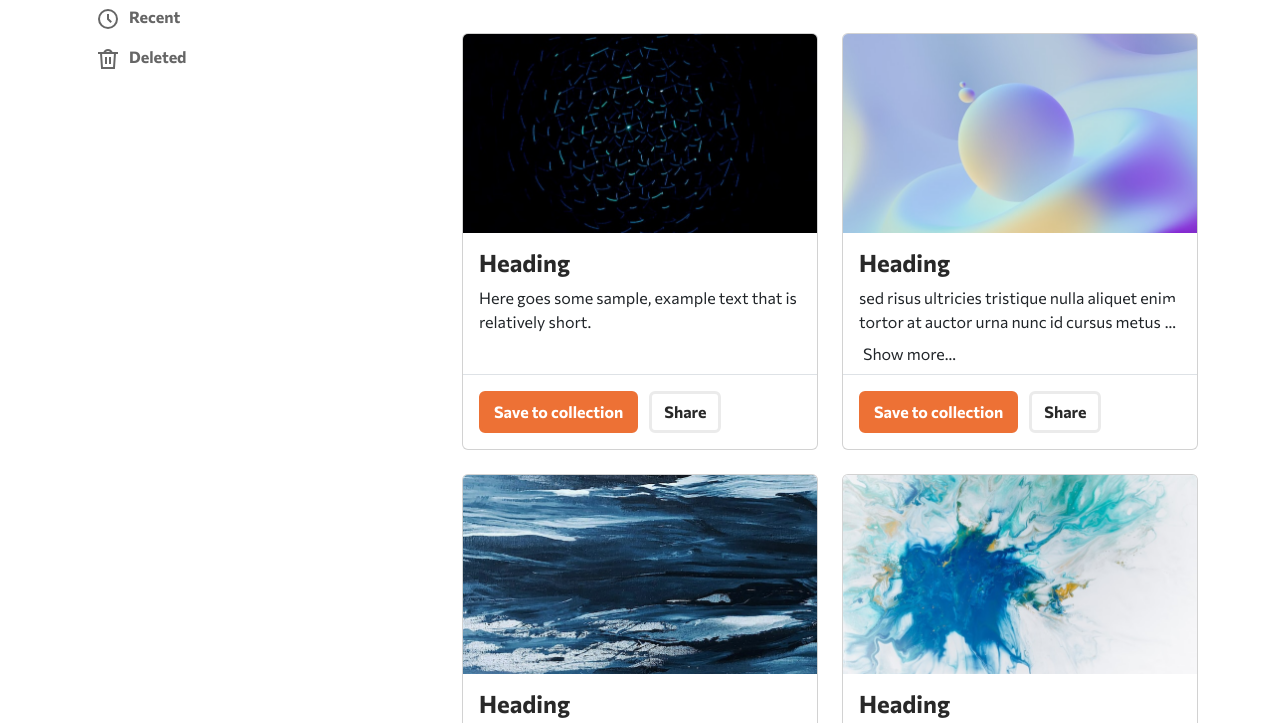
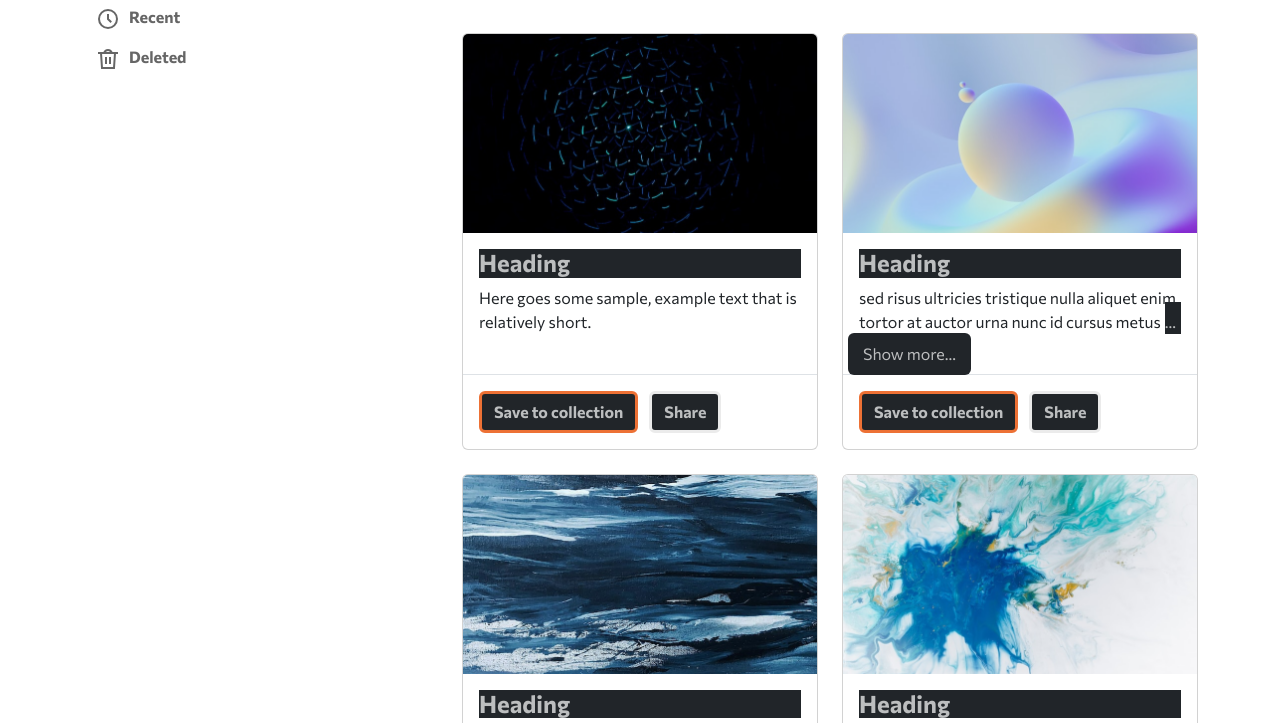
Before and after one commit to artemandrosenko/bootstrap-demo, a plain HTML site: page index.html in a window 1280 px wide. Shown: the part 211-934 px from the top of the page. Drawn offline with nearby package versions, Linux system fonts and the light colour scheme; no server answers.

Commit message:
Fix styling in dark-mode

```diff
--- a/styles/styles.css
+++ b/styles/styles.css
@@ -113,3 +113,11 @@ body {
     background: white;
     color: var(--bs-card-color);
 }
+
+[data-bs-theme=dark] .b-top-nav .nav-link.active,
+.color-dark,
+.btn,
+.ellipsis::after {
+    color: rgba(255, 255, 255, 0.7);
+    background-color: #212529;
+}
```
